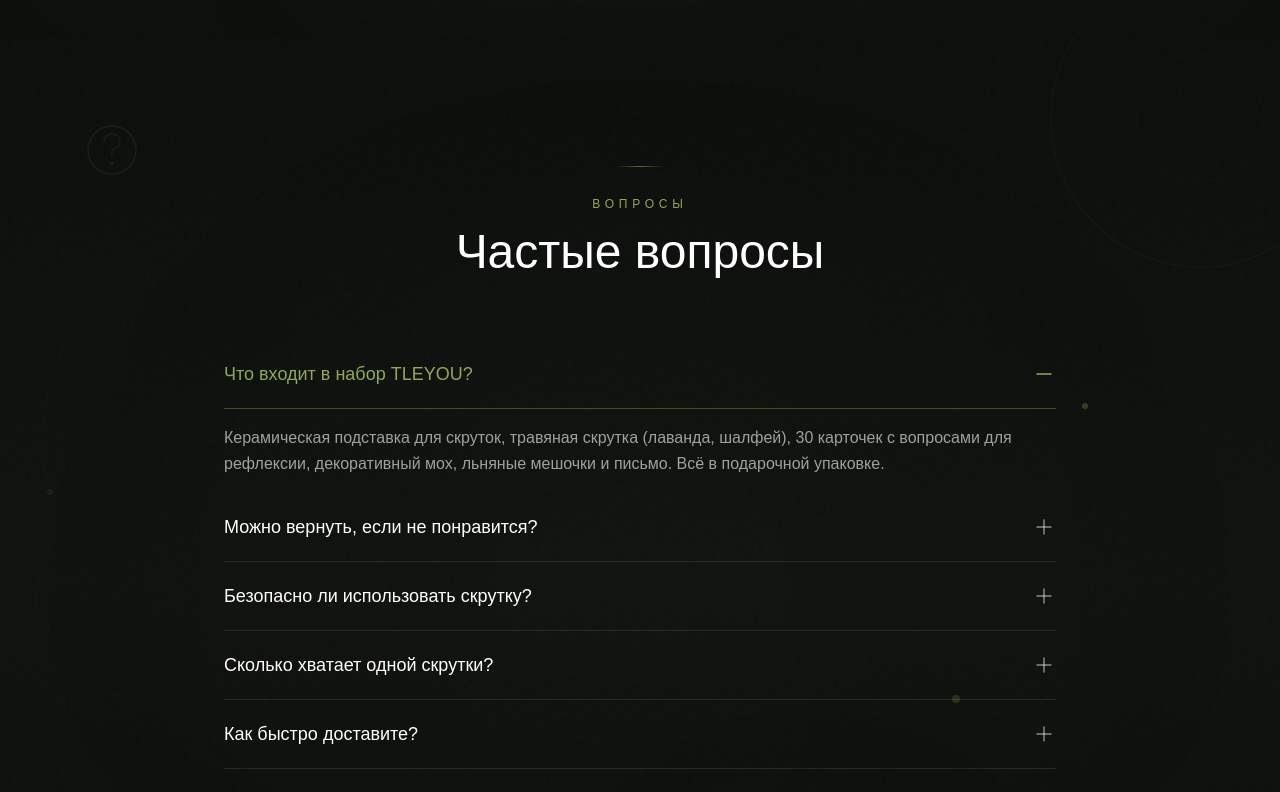
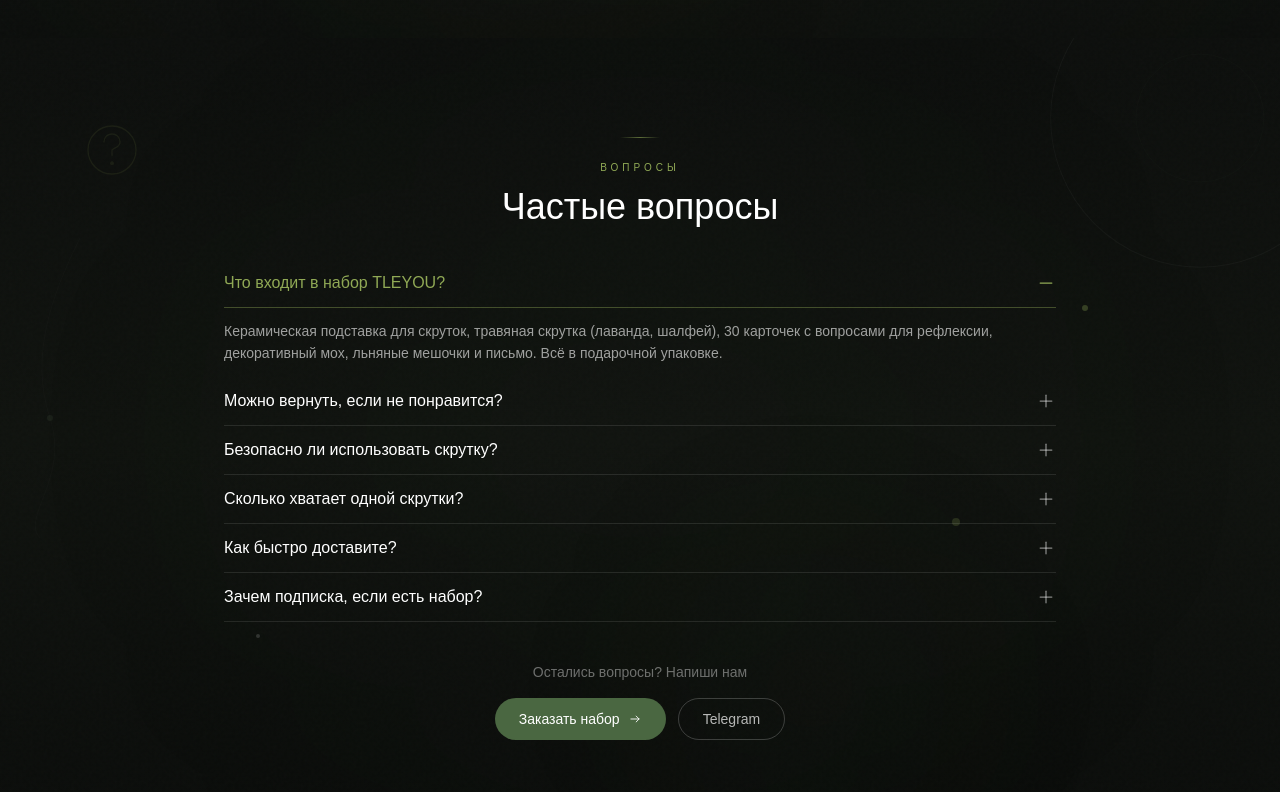
Before and after one commit to wowshopirk-lang/TLEYOU, a Next.js app: page / in a window 1280 px wide. Shown: the part 4940-5732 px from the top of the page. Built offline with nearby package versions, Linux system fonts and the light colour scheme.

Commit message:
Optimize FAQ section to fit single screen viewport

```diff
--- a/src/components/home/BentoFAQ.tsx
+++ b/src/components/home/BentoFAQ.tsx
@@ -85,7 +85,7 @@ function FAQItem({
       initial={{ opacity: 0, y: 15 }}
       whileInView={{ opacity: 1, y: 0 }}
       viewport={{ once: true }}
-      transition={{ duration: 0.5, delay: index * 0.06 }}
+      transition={{ duration: 0.4, delay: index * 0.04 }}
       className="group"
     >
       <button
@@ -93,15 +93,15 @@ function FAQItem({
         className="w-full text-left"
         aria-expanded={isOpen}
       >
-        <div className={`flex items-start justify-between gap-4 py-5 border-b transition-colors duration-300 ${
+        <div className={`flex items-start justify-between gap-3 py-3 border-b transition-colors duration-300 ${
           isOpen ? 'border-[#90a955]/40' : 'border-white/10 hover:border-white/20'
         }`}>
-          <span className={`text-base md:text-lg font-medium transition-colors duration-300 ${
+          <span className={`text-sm md:text-base font-medium transition-colors duration-300 ${
             isOpen ? 'text-[#90a955]' : 'text-white group-hover:text-[#90a955]'
           }`}>
             {question}
           </span>
-          <span className={`flex-shrink-0 w-6 h-6 mt-0.5 transition-all duration-300 ${
+          <span className={`flex-shrink-0 w-5 h-5 mt-0.5 transition-all duration-300 ${
             isOpen ? 'text-[#90a955]' : 'text-white/50 group-hover:text-[#90a955]'
           }`}>
             {isOpen ? <MinusIcon /> : <PlusIcon />}
@@ -118,7 +118,7 @@ function FAQItem({
             transition={{ duration: 0.3, ease: "easeInOut" }}
             className="overflow-hidden"
           >
-            <p className="py-4 text-white/60 leading-relaxed text-sm md:text-base pr-10">
+            <p className="py-3 text-white/60 leading-relaxed text-xs md:text-sm pr-8">
               {answer}
             </p>
           </motion.div>
@@ -146,7 +146,7 @@ export default function BentoFAQ() {
   };
 
   return (
-    <section className="relative py-24 md:py-32 overflow-hidden">
+    <section className="relative py-12 md:py-16 overflow-hidden min-h-screen flex items-center">
       {/* Schema.org JSON-LD */}
       <script
         type="application/ld+json"
@@ -208,26 +208,26 @@ export default function BentoFAQ() {
           whileInView={{ opacity: 1, y: 0 }}
           viewport={{ once: true }}
           transition={{ duration: 0.8 }}
-          className="text-center mb-12 md:mb-16"
+          className="text-center mb-8"
         >
           <motion.div
-            className="w-12 h-px bg-gradient-to-r from-transparent via-[#90a955]/60 to-transparent mx-auto mb-6"
+            className="w-10 h-px bg-gradient-to-r from-transparent via-[#90a955]/60 to-transparent mx-auto mb-4"
             initial={{ scaleX: 0 }}
             whileInView={{ scaleX: 1 }}
             viewport={{ once: true }}
             transition={{ duration: 0.8, delay: 0.2 }}
           />
 
-          <span className="inline-block text-xs uppercase tracking-[0.4em] text-[#90a955] mb-4">
+          <span className="inline-block text-[10px] uppercase tracking-[0.4em] text-[#90a955] mb-3">
             Вопросы
           </span>
-          <h2 className="text-3xl md:text-4xl lg:text-5xl font-heading font-light text-white">
+          <h2 className="text-2xl md:text-3xl lg:text-4xl font-heading font-light text-white">
             Частые вопросы
           </h2>
         </motion.div>
 
         {/* FAQ List */}
-        <div className="mb-16">
+        <div className="mb-10">
           {faqs.map((faq, index) => (
             <FAQItem
               key={index}
@@ -248,16 +248,16 @@ export default function BentoFAQ() {
           transition={{ duration: 0.6 }}
           className="text-center"
         >
-          <p className="text-white/40 mb-6 text-sm md:text-base">
+          <p className="text-white/40 mb-4 text-xs md:text-sm">
             Остались вопросы? Напиши нам
           </p>
-          <div className="flex flex-col sm:flex-row justify-center gap-4">
+          <div className="flex flex-col sm:flex-row justify-center gap-3">
             <Link
               href="/product"
-              className="group inline-flex items-center justify-center gap-2 px-8 py-3.5 rounded-full bg-[#4a6741] text-white hover:bg-[#5a7a51] transition-colors duration-300"
+              className="group inline-flex items-center justify-center gap-2 px-6 py-2.5 rounded-full bg-[#4a6741] text-white hover:bg-[#5a7a51] transition-colors duration-300 text-xs md:text-sm"
             >
               <span>Заказать набор</span>
-              <div className="w-4 h-4 group-hover:translate-x-1 transition-transform duration-300">
+              <div className="w-3.5 h-3.5 group-hover:translate-x-1 transition-transform duration-300">
                 <ArrowIcon />
               </div>
             </Link>
@@ -265,7 +265,7 @@ export default function BentoFAQ() {
               href="https://t.me/tleyou"
               target="_blank"
               rel="noopener noreferrer"
-              className="inline-flex items-center justify-center gap-2 px-8 py-3.5 rounded-full border border-white/20 text-white/70 hover:bg-white/5 hover:text-white hover:border-white/30 transition-all duration-300"
+              className="inline-flex items-center justify-center gap-2 px-6 py-2.5 rounded-full border border-white/20 text-white/70 hover:bg-white/5 hover:text-white hover:border-white/30 transition-all duration-300 text-xs md:text-sm"
             >
               Telegram
             </a>
```
